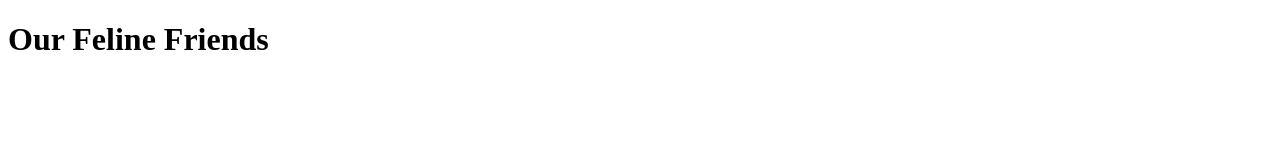
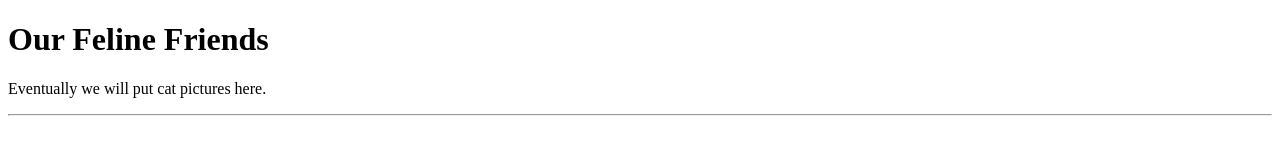
Before and after one commit to miguel-ardila/GitHub-Universe-Cloud-Skills-Challenge, a plain HTML site: page Cats/index.html in a window 1280 px wide. Drawn offline with Linux system fonts and the light colour scheme.

```diff
--- a/Cats/index.html
+++ b/Cats/index.html
@@ -3,10 +3,12 @@
 <head>
     <meta charset="UTF-8">
     <meta name="viewport" content="width=device-width, initial-scale=1.0">
-    <title>Document</title>
+    <title>Our Feline Friends</title>
 </head>
 <body>
     <h1>Our Feline Friends</h1>
+    <p>Eventually we will put cat pictures here.</p>
+    <hr>
 
 </body>
 </html>
```
